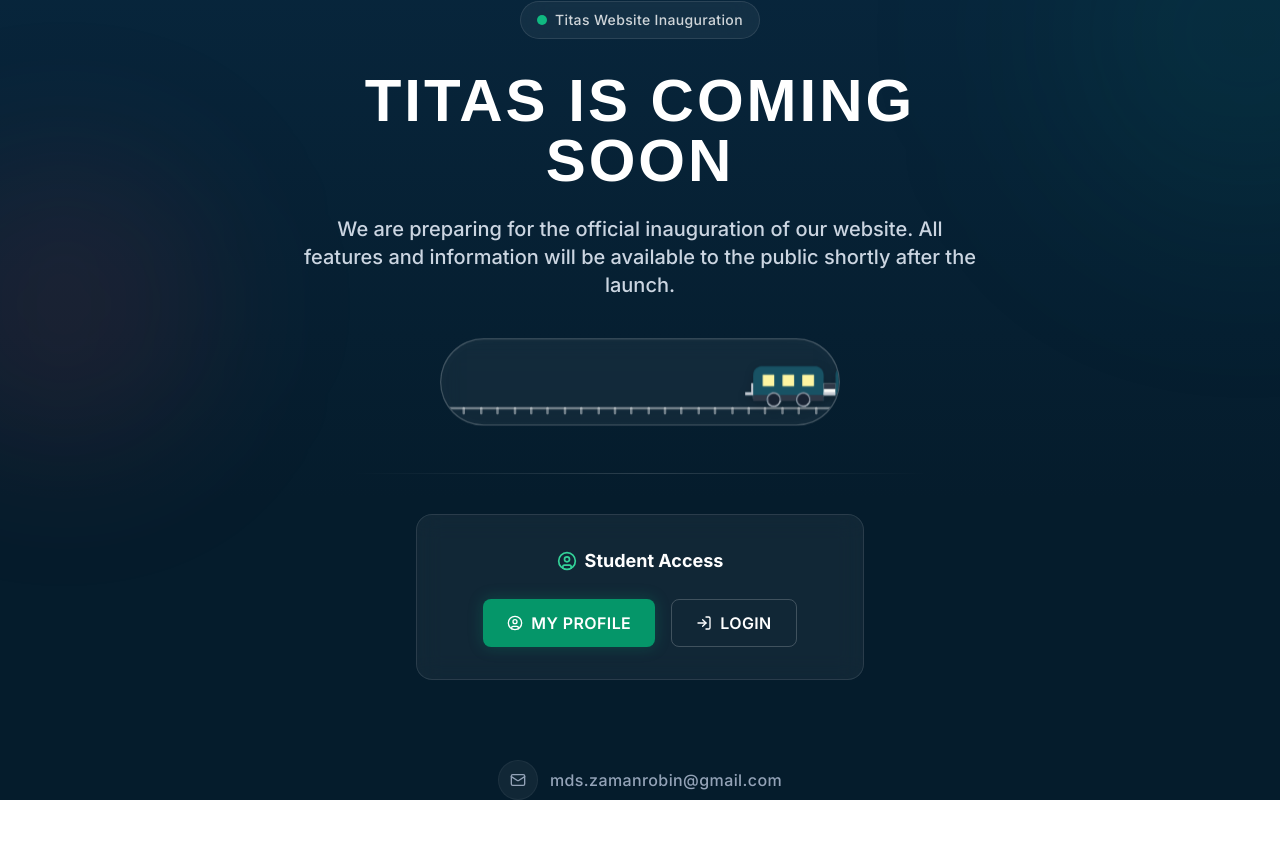
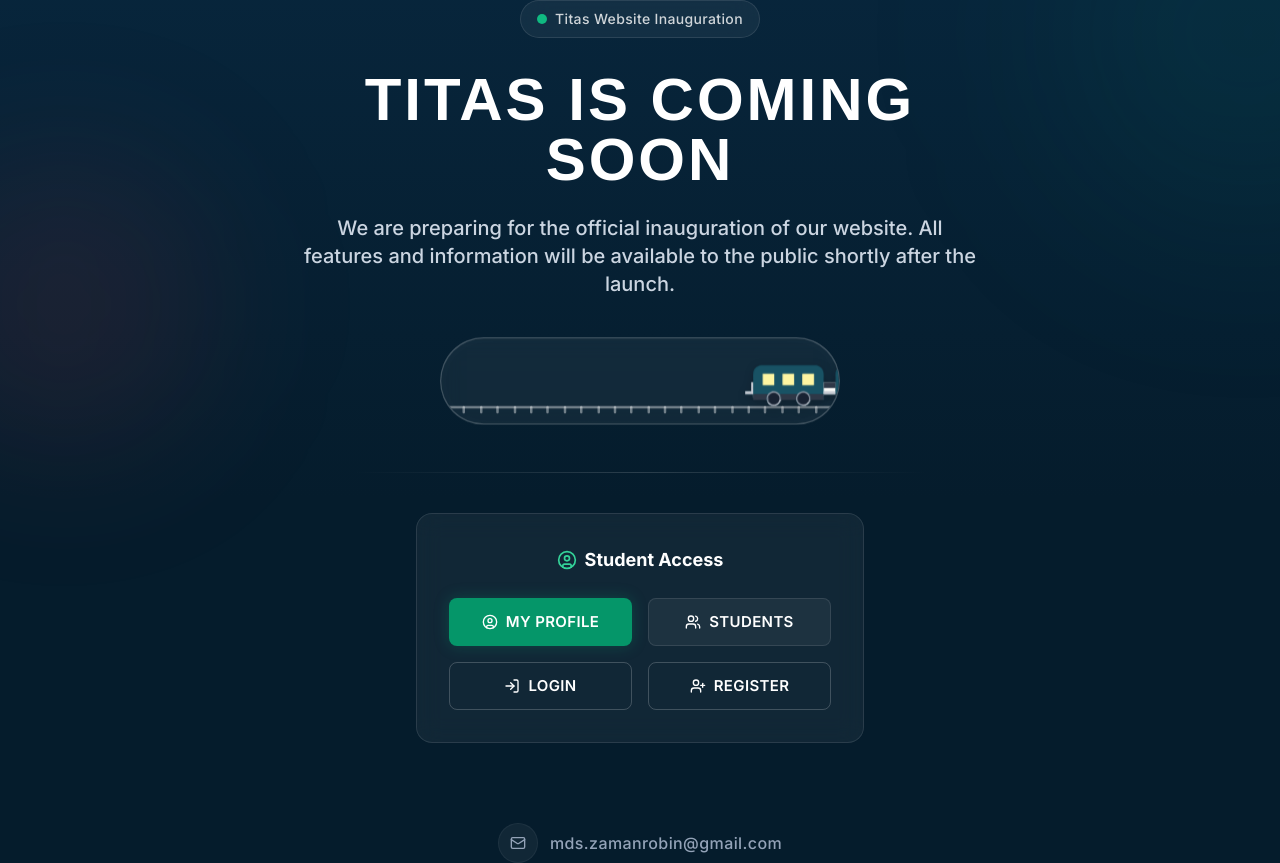
Before and after one commit to Shahiduzzaman-Robin/Titas-unified, a Next.js app: page /en/coming-soon in a window 1280 px wide. Before the commit the page ends 800 px from the top, so only its background shows below. Built offline with nearby package versions, Linux system fonts and the light colour scheme; a web font is replaced by a local one.

Commit message:
feat(inauguration): added student directory and registration link to coming soon page

```diff
--- a/app/[locale]/coming-soon/page.tsx
+++ b/app/[locale]/coming-soon/page.tsx
@@ -1,7 +1,7 @@
 import { getTranslations } from 'next-intl/server';
 import TrainAnimation from '@/components/home/TrainAnimation';
 import Link from 'next/link';
-import { Mail, UserCircle, LogIn } from 'lucide-react';
+import { Mail, UserCircle, LogIn, Users, UserPlus } from 'lucide-react';
 import { Button } from '@/components/ui/button';
 
 export default async function ComingSoonPage({ params: { locale } }: { params: { locale: string } }) {
@@ -52,17 +52,29 @@ export default async function ComingSoonPage({ params: { locale } }: { params: {
                         {locale === 'bn' ? 'শিক্ষার্থী অ্যাক্সেস' : 'Student Access'}
                     </h3>
 
-                    <div className="flex flex-col sm:flex-row items-center gap-4 justify-center">
-                        <Link href={`/${locale}/student/profile`} className="w-full sm:w-auto">
-                            <Button className="w-full sm:w-auto bg-emerald-600 hover:bg-emerald-500 text-white border-0 shadow-[0_0_15px_rgba(5,150,105,0.3)] gap-2 h-12 px-6 rounded-lg text-base transition-all font-semibold uppercase tracking-wide">
+                    <div className="grid grid-cols-1 sm:grid-cols-2 gap-4 w-full">
+                        <Link href={`/${locale}/student/profile`} className="w-full">
+                            <Button className="w-full bg-emerald-600 hover:bg-emerald-500 text-white border-0 shadow-[0_0_15px_rgba(5,150,105,0.3)] gap-2 h-12 px-6 rounded-lg text-[15px] transition-all font-semibold uppercase tracking-wide">
                                 <UserCircle className="w-5 h-5" />
                                 {locale === 'bn' ? 'আমার প্রোফাইল' : 'My Profile'}
                             </Button>
                         </Link>
-                        <Link href={`/${locale}/login`} className="w-full sm:w-auto">
-                            <Button variant="outline" className="w-full sm:w-auto bg-transparent border-white/20 text-white hover:bg-white/10 hover:text-white h-12 px-6 rounded-lg text-base transition-all font-semibold uppercase tracking-wide gap-2">
+                        <Link href={`/${locale}/students`} className="w-full">
+                            <Button variant="outline" className="w-full bg-white/5 border-white/10 text-white hover:bg-white/10 hover:text-white h-12 px-6 rounded-lg text-[15px] transition-all font-semibold uppercase tracking-wide gap-2">
+                                <Users className="w-5 h-5" />
+                                {locale === 'bn' ? 'শিক্ষার্থী তালিকা' : 'Students'}
+                            </Button>
+                        </Link>
+                        <Link href={`/${locale}/login`} className="w-full">
+                            <Button variant="outline" className="w-full bg-transparent border-white/20 text-white hover:bg-white/10 hover:text-white h-12 px-6 rounded-lg text-[15px] transition-all font-semibold uppercase tracking-wide gap-2">
                                 <LogIn className="w-5 h-5" />
                                 {locale === 'bn' ? 'লগইন করুন' : 'Login'}
+                            </Button>
+                        </Link>
+                        <Link href={`/${locale}/register`} className="w-full">
+                            <Button variant="outline" className="w-full bg-transparent border-white/20 text-white hover:bg-white/10 hover:text-white h-12 px-6 rounded-lg text-[15px] transition-all font-semibold uppercase tracking-wide gap-2">
+                                <UserPlus className="w-5 h-5" />
+                                {locale === 'bn' ? 'রেজিস্ট্রেশন' : 'Register'}
                             </Button>
                         </Link>
                     </div>
```
